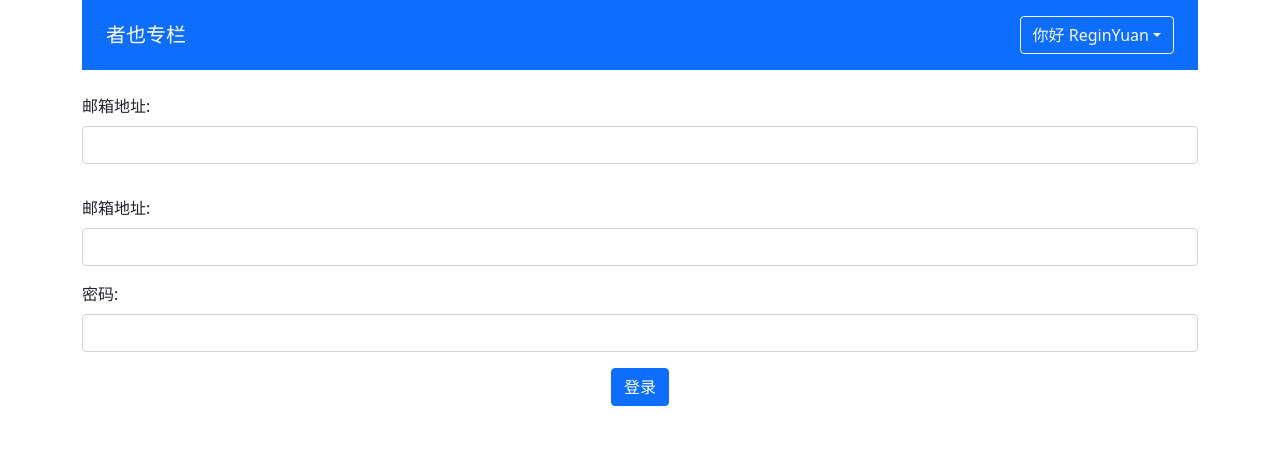
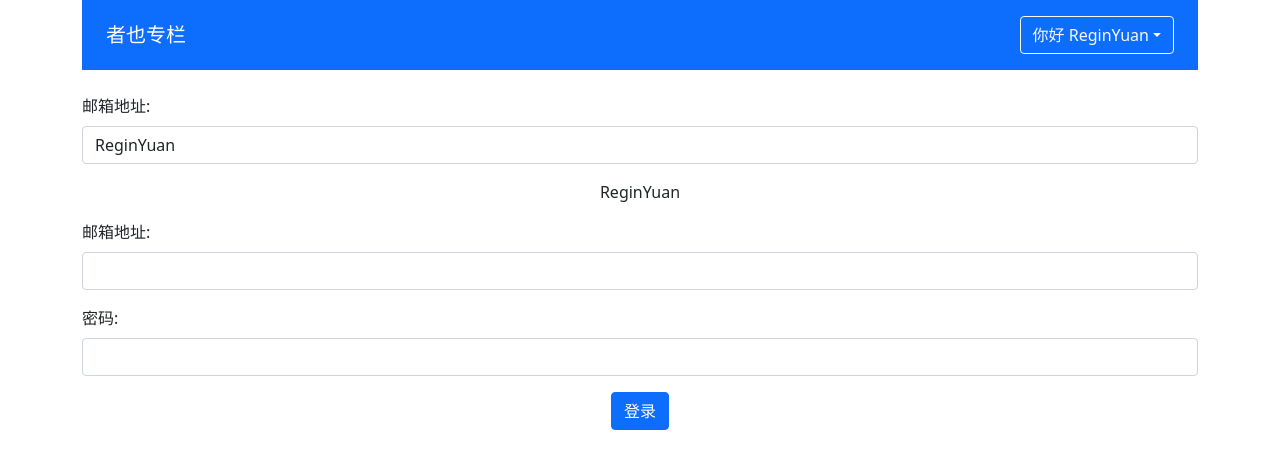
Before and after one commit to ReginYuan/zheye, a Vue app: page / in a window 1280 px wide. Shown: the top 468 px of the page. Built offline with nearby package versions, Linux system fonts and the light colour scheme.

Commit message:
5-4 ValidateInput 第三部分 — 支持 v-model

```diff
--- a/src/App.vue
+++ b/src/App.vue
@@ -5,7 +5,8 @@
     <form class="form-biaodan" >
       <div class="mb-3">
         <label class="form-label">邮箱地址:</label>
-        <validate-input :rules="emailRules"></validate-input>
+        <validate-input :rules="emailRules" v-model="emailVal"></validate-input>
+    {{emailVal}}
       </div>
       <div class="mb-3">
         <label for="exampleInputEmail1" class="form-label">邮箱地址:</label>
@@ -28,11 +29,15 @@
 </template>
 
 <script lang="ts">
-import { defineComponent, reactive } from 'vue'
+import { defineComponent, reactive, ref } from 'vue'
 import 'bootstrap/dist/css/bootstrap.min.css'
 import ColumnList, { ColumnProps } from '@/components/ColumnList.vue'
 import GlobalHeader, { UserProps } from '@/components/GlobalHeader.vue'
 import ValidateInput, { RulesProp } from '@/components/ValidateInput.vue'
+
+// 创建一个emailinput内容初始值
+const emailVal = ref('ReginYuan')
+
 // 用户信息
 const currentUser: UserProps = {
   isLogin: true,
@@ -111,7 +116,8 @@
       currentUser,
       emailRef,
       validateEmail,
-      emailRules
+      emailRules,
+      emailVal
     }
   }
 })
--- a/src/components/ValidateInput.vue
+++ b/src/components/ValidateInput.vue
@@ -1,10 +1,13 @@
+/* eslint-disable no-undef */
 <template>
   <div class="validate-input-container pb-3">
     <input type="text"
     class="form-control"
     :class="{'is-invalid':inputRef.error}"
-     v-model="inputRef.val"
-      @blur="validateInput" />
+    :value="inputRef.val"
+      @blur="validateInput"
+      @input="updateValue"
+       />
       <span v-if="inputRef.error" class="invalid-feedback">{{inputRef.message}}</span>
   </div>
 </template>
@@ -26,16 +29,23 @@
 export default defineComponent({
   name: 'ValidateInput',
   props: {
-    rules: Array as PropType<RulesProp>
+    rules: Array as PropType<RulesProp>,
+    modelValue: String
   },
-  setup (props) {
+  setup (props, context) {
     // 定义响应式数据
     const inputRef = reactive({
-      val: '',
+      val: props.modelValue || '',
       error: false,
       message: ''
 
     })
+    // KeyboardEvent键盘事件
+    const  updateValue = (e: KeyboardEvent) => {
+       const   targetValue = (e.target as HTMLInputElement).value
+       inputRef.val = targetValue
+       context.emit('update:modelValue', targetValue)
+    }
     // 触发事件
     const validateInput = () => {
       if (props.rules) {
@@ -61,7 +71,8 @@
     return {
       inputRef,
       validateInput,
-      emailReg
+      emailReg,
+      updateValue
     }
   }
 })
```
